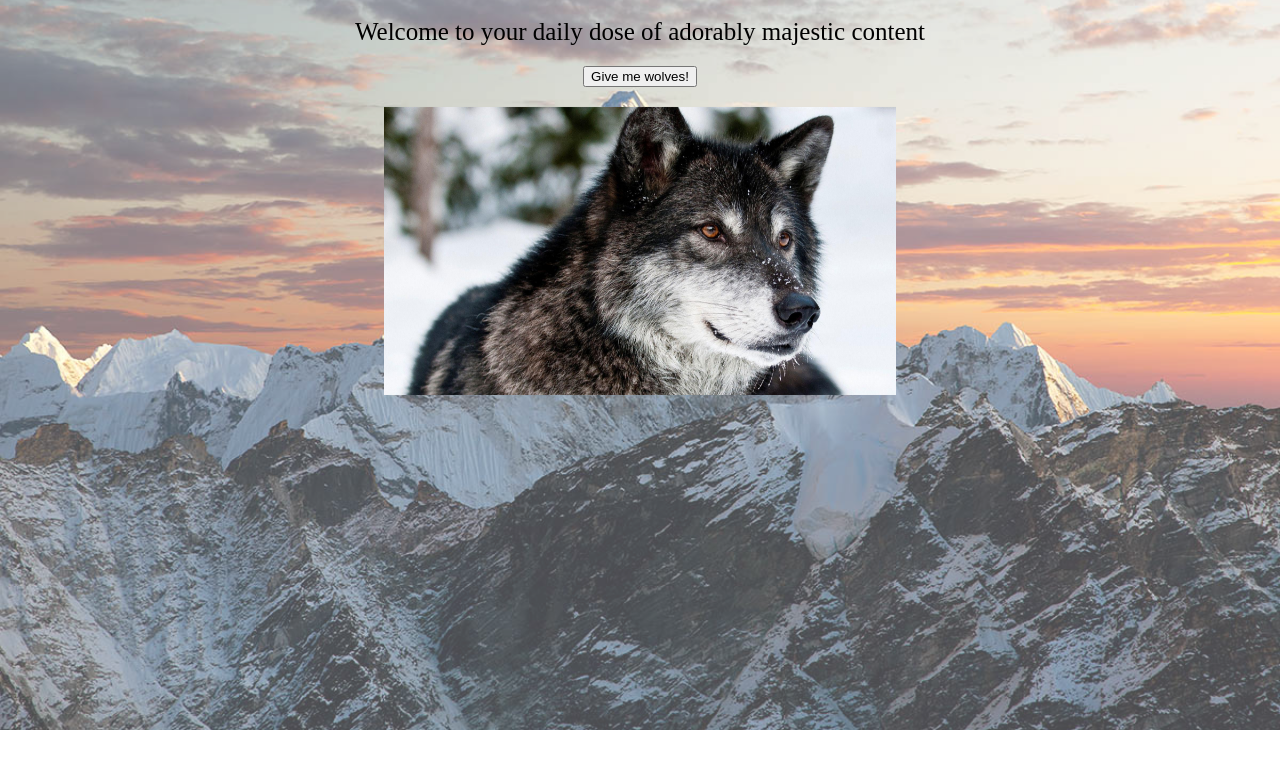
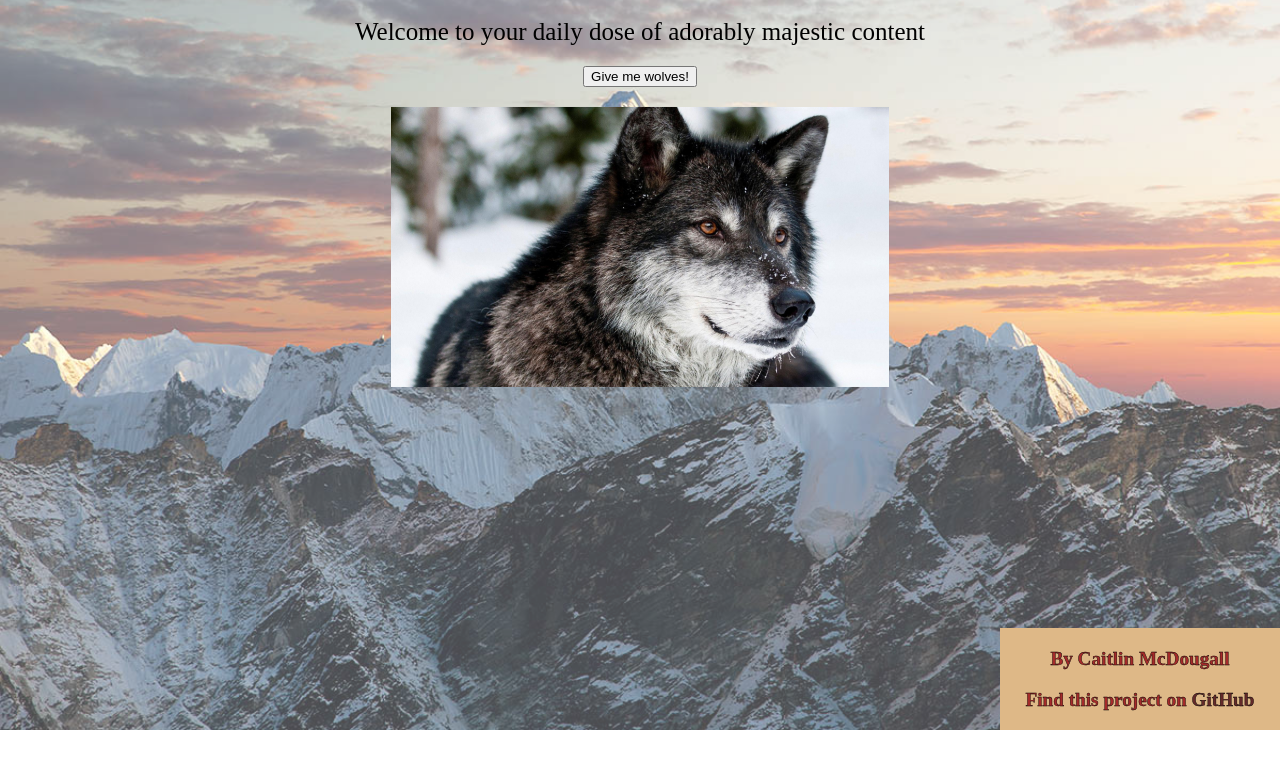
Before and after one commit to caitlin-mcdougall/Wolf-Generator, a plain HTML site: page index.html in a window 1280 px wide. Shown: the part 70-838 px from the top of the page. Before the commit the page ends 800 px from the top, so only its background shows below. Drawn offline with nearby package versions, Linux system fonts and the light colour scheme.

Commit message:
Add my details

```diff
--- a/assets/css/index.css
+++ b/assets/css/index.css
@@ -2,7 +2,7 @@ img{
     width: auto;
     height: auto;
     max-width: 40%;
-    max-height: 20%;
+    max-height: 35%;
     padding-bottom:20px;
     padding-top: 20px;
     margin-top: auto;
@@ -29,6 +29,9 @@ h1{
     align-content: center;
     position: relative;
 }
+#action{
+    height: 100%;
+}
 
 #content{
     opacity: 1.0;
@@ -52,6 +55,29 @@ body{
     margin: 0;
     margin-bottom: 0;
 }
+footer{
+    opacity: 1;
+    position: fixed;
+    text-align: center;
+    font-weight: bold;
+    color: brown;
+    -webkit-text-stroke:black;
+    -webkit-text-stroke-width: 0.4px;
+    bottom: 0;
+    right: 0;
+    background-color: burlywood;
+    width: auto;
+    font-size: 1.5vw;
+    padding-left: 2%;
+    padding-right: 2%;
+
+
+}
+
+footer a{
+    color: rgb(100, 42, 42);
+    text-decoration: none;
+}
 @media (min_height: 1000){
     img{
         max-width: 50%;
--- a/index.html
+++ b/index.html
@@ -10,13 +10,17 @@
             <h1 class="centered">Random Wolf Pic Generator</h1>
             <div id="greeting" class="centered">{{message}}</div>
             <div id="action">
-            <div class="centered">
-                <button id="activator" class="centered" v-on:click="changeImage">Give me wolves!</button>
-            </div>
-            <img id="wolf-pic" class = "centered" :src="image">
+                <div class="centered">
+                    <button id="activator" class="centered" v-on:click="changeImage">Give me wolves!</button>
+                </div>
+                <img id="wolf-pic" class = "centered" :src="image">
             </div>
             <script type="text/javascript" src="assets/js/main.js"></script>
         </div>
 
     </body>
+    <footer>
+            <p>By Caitlin McDougall <i class="fa fa-github"></i></p>
+            <p>Find this project on <a href="https://github.com/caitlin-mcdougall/Wolf-Generator/">GitHub</a></p>
+    </footer>
 </html>
```
